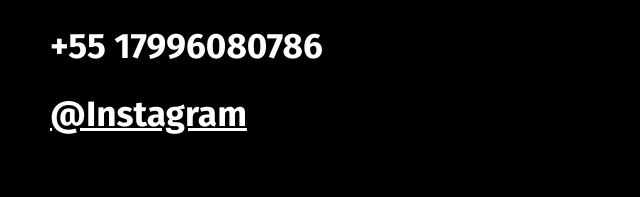
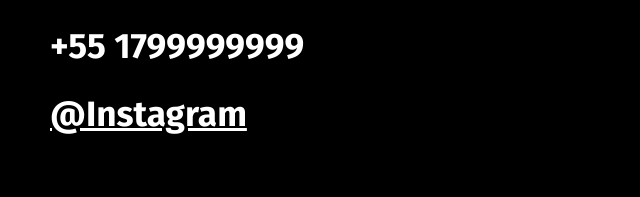
Before and after one commit to Vitorfuster/vitorfuster.github.io, a plain HTML site: page index.html in a window 1280 px wide. Shown: the part 2337-2534 px from the top of the page, 640-1280 px from the left. Drawn offline with Linux system fonts and the light colour scheme.

Commit message:
Oclusão do numero.html

```diff
--- a/index.html
+++ b/index.html
@@ -139,7 +139,7 @@
 
       <ul class="footer-contato">
         <li>vitorfuster60@gmail.com</li>
-        <li>+55 17996080786</li>
+        <li>+55 1799999999</li>
         <li><a href="https://www.instagram.com/vitorfuster">@Instagram</a></li>
       </ul>
 
```
